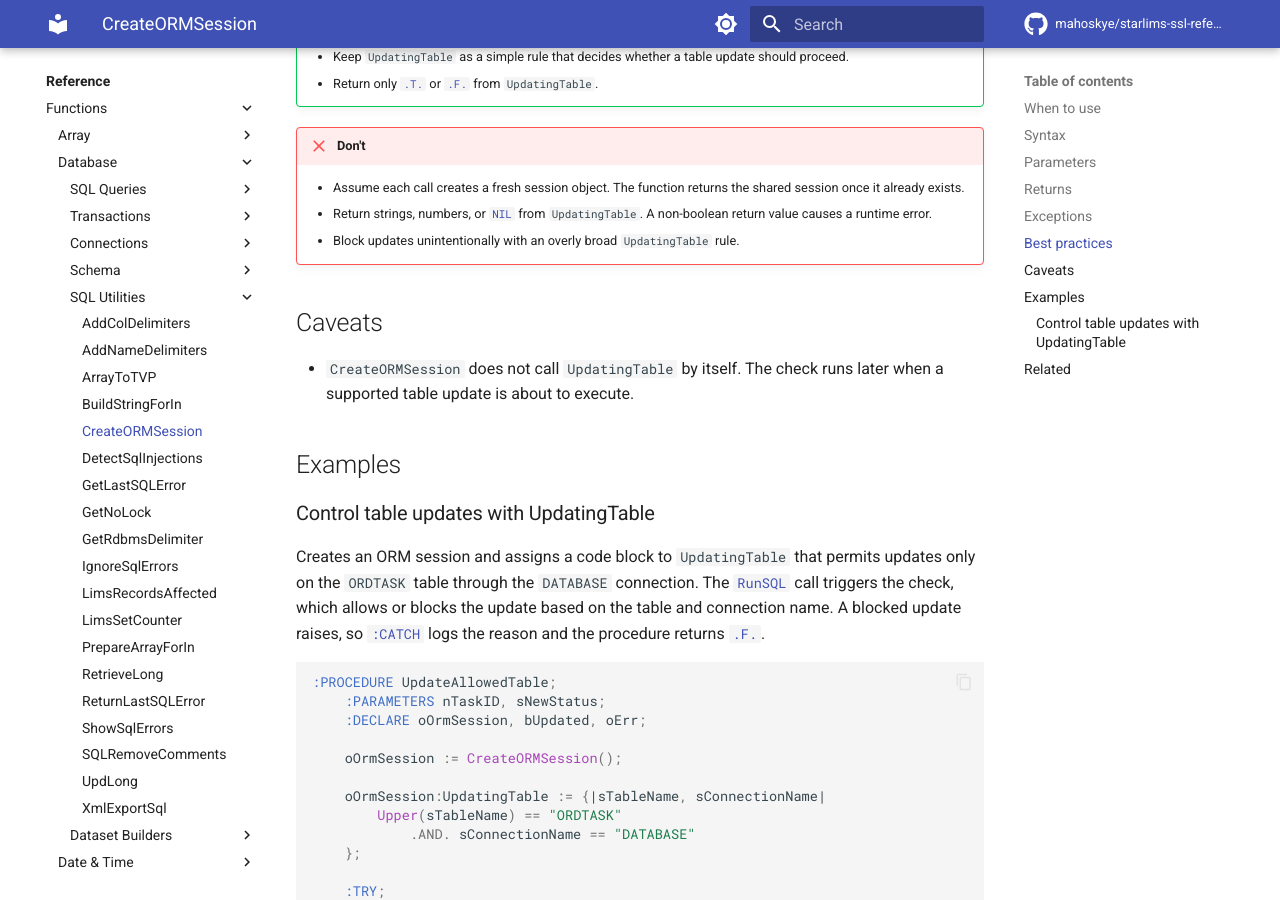
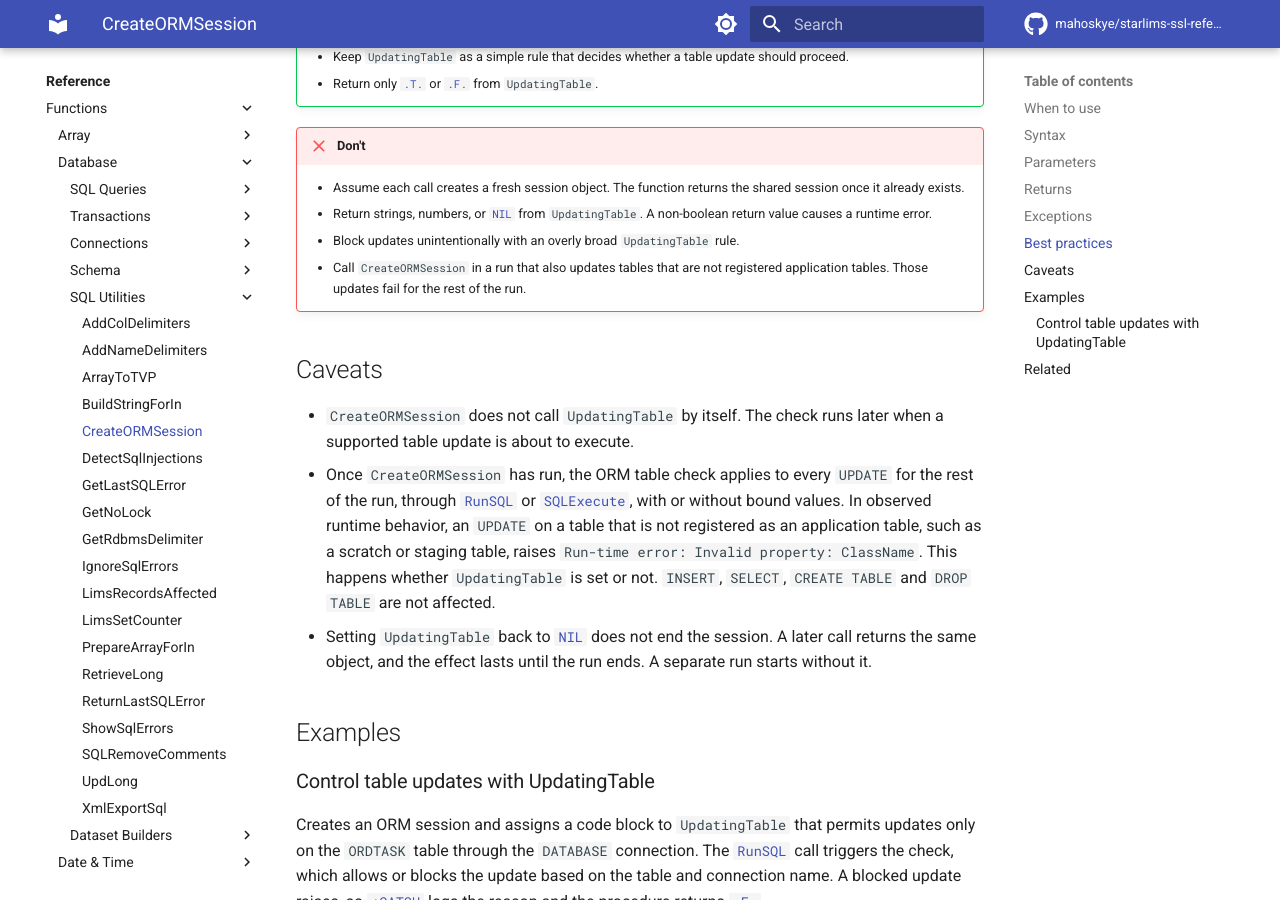
Before and after one commit to mahoskye/starlims-ssl-reference, an MkDocs documentation site: the page built from content/reference/functions/CreateORMSession.md, in a window 1280 px wide and 900 px high, scrolled down 1506 px. Built offline with MkDocs 1.6.1 and Material for MkDocs 9.7.7, drawn with Linux system fonts in a browser that asks for light colours; plug-ins that fetch from the network failed and are left out; comment, search, counter and statistics services are not loaded.

Commit message:
docs: CreateORMSession affects later UPDATEs on unregistered tables (closes #148)
Co-Authored-By: Claude Opus 5.5 <noreply@anthropic.com>

```diff
--- a/content/reference/functions/CreateORMSession.md
+++ b/content/reference/functions/CreateORMSession.md
@@ -55,10 +55,13 @@ This function takes no parameters.
     - Assume each call creates a fresh session object. The function returns the shared session once it already exists.
     - Return strings, numbers, or [`NIL`](../literals/nil.md) from `UpdatingTable`. A non-boolean return value causes a runtime error.
     - Block updates unintentionally with an overly broad `UpdatingTable` rule.
+    - Call `CreateORMSession` in a run that also updates tables that are not registered application tables. Those updates fail for the rest of the run.
 
 ## Caveats
 
 - `CreateORMSession` does not call `UpdatingTable` by itself. The check runs later when a supported table update is about to execute.
+- Once `CreateORMSession` has run, the ORM table check applies to every `UPDATE` for the rest of the run, through [`RunSQL`](RunSQL.md) or [`SQLExecute`](SQLExecute.md), with or without bound values. In observed runtime behavior, an `UPDATE` on a table that is not registered as an application table, such as a scratch or staging table, raises `Run-time error: Invalid property: ClassName`. This happens whether `UpdatingTable` is set or not. `INSERT`, `SELECT`, `CREATE TABLE` and `DROP TABLE` are not affected.
+- Setting `UpdatingTable` back to [`NIL`](../literals/nil.md) does not end the session. A later call returns the same object, and the effect lasts until the run ends. A separate run starts without it.
 
 ## Examples
 
```
Also changed, not shown: 1 other file.
